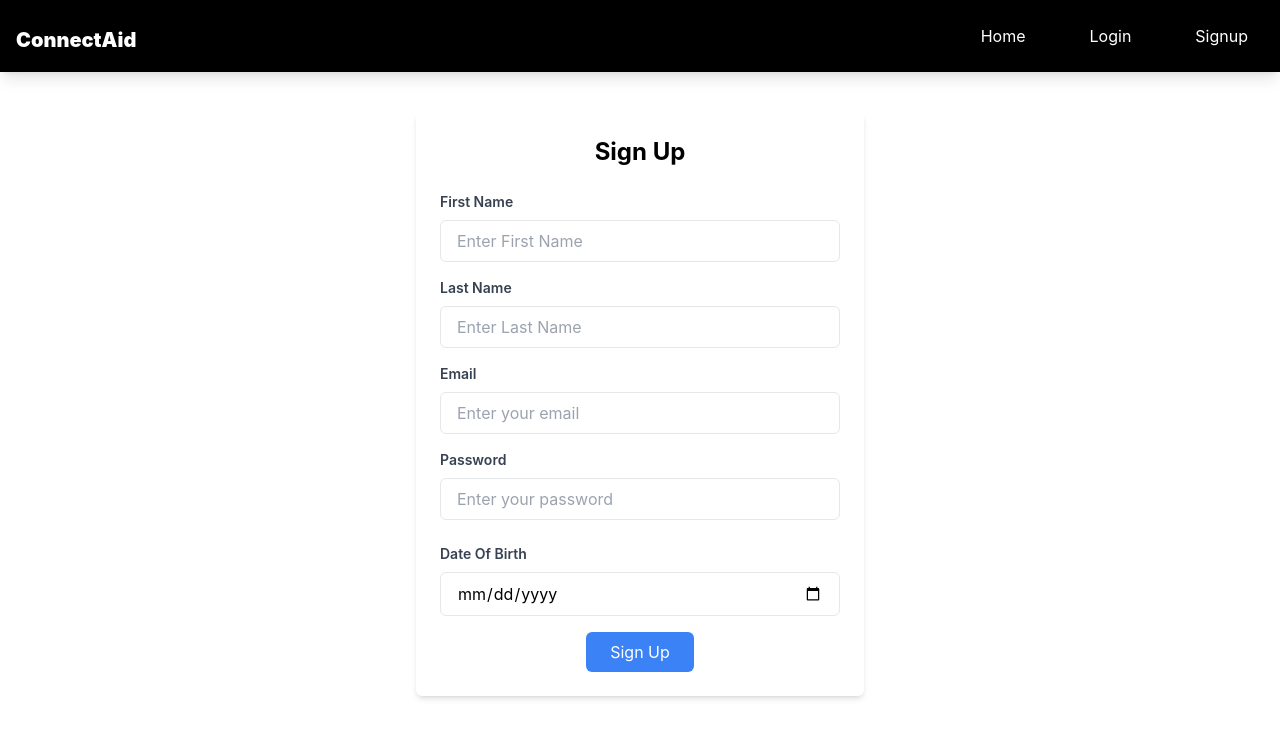
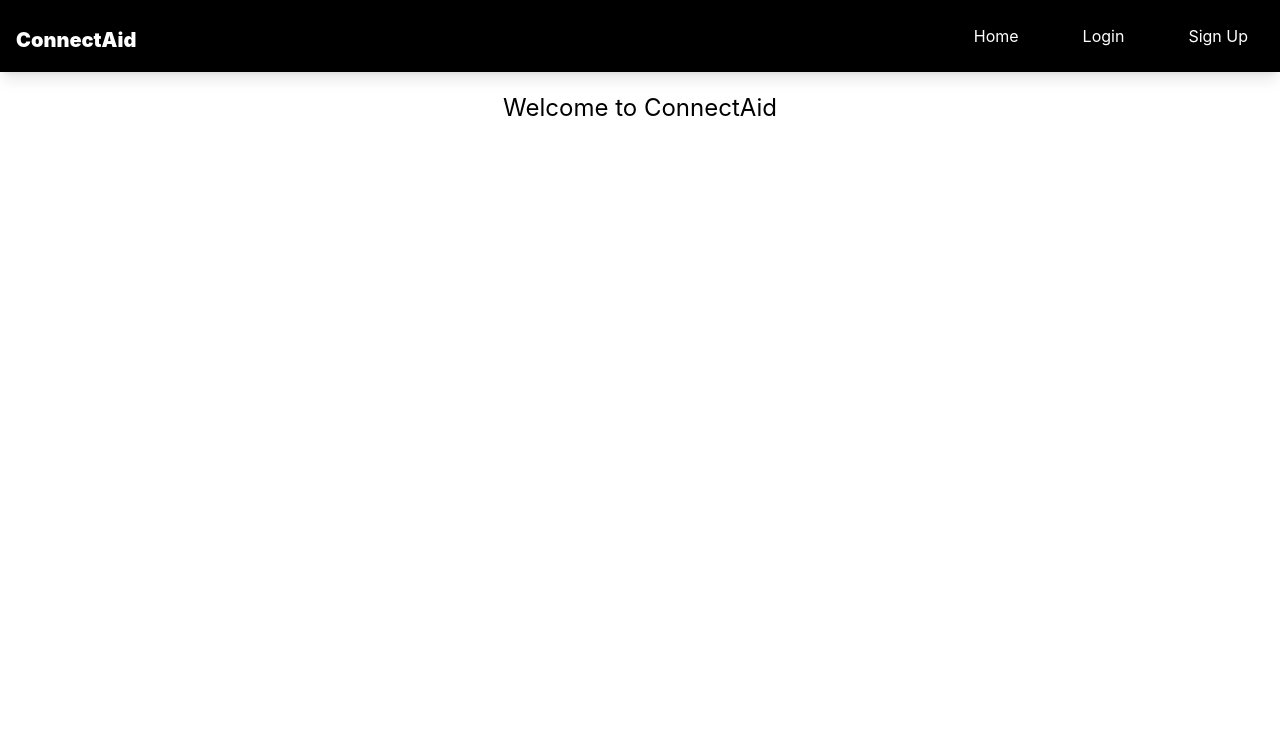
Before and after one commit to sam6akj/connectaid, a React (Create React App) app in the folder front-end/: page / in a window 1280 px wide. Shown: the top 738 px of the page. Built offline with nearby package versions, Linux system fonts and the light colour scheme.

Commit message:
added router dom for navigation

```diff
--- a/front-end/package.json
+++ b/front-end/package.json
@@ -6,6 +6,7 @@
     "cra-template": "1.2.0",
     "react": "^19.0.0",
     "react-dom": "^19.0.0",
+    "react-router-dom": "^7.0.2",
     "react-scripts": "5.0.1",
     "tailwindcss": "^3.4.16"
   },
--- a/front-end/src/App.js
+++ b/front-end/src/App.js
@@ -1,13 +1,28 @@
 import './App.css';
+import {React} from "react";
+import NavBar from './components/NavBar';
+import Home from './pages/Home';
+import { BrowserRouter as Router, Routes, Route } from 'react-router-dom';
+import Login from './pages/Login';
 import SignUp from './pages/SignUp';
 
 function App() {
   return (
     <div>
-      <div class="login-form">
-        {/* <Login/> */}
-        <SignUp/>
-      </div>
+      <Router>
+        <div>
+          <div className="navbar">
+            <NavBar />
+          </div>
+          <div className="content">
+            <Routes>
+              <Route path="/" element={<Home />} />
+              <Route path="/login" element={<Login />} />
+              <Route path="/signup" element={<SignUp />} />
+            </Routes>
+          </div>
+        </div>
+      </Router>
     </div>
 
 
--- a/front-end/src/components/NavBar.jsx
+++ b/front-end/src/components/NavBar.jsx
@@ -1,6 +1,6 @@
 import React from "react";
 import './NavBar.css';
-
+import { Link } from "react-router-dom";
 
 const NavBar = () => {
     return (
@@ -8,9 +8,15 @@ const NavBar = () => {
         <div className="container mx-auto flex justify-between items-center">
           <h1 className="font-black lg:text-[20px] sm:text-[20px] xs:text-[20px] text-[20px] lg:leading-[30px] mt-2 text-white hover:cursor-pointer">ConnectAid</h1>
           <ul className="flex space-x-8">
-            <li className="nav-item">Home</li>
-            <li className="nav-item">Login</li>
-            <li className="nav-item">Signup</li>
+            <li className="nav-item">
+              <Link to="/">Home</Link>
+            </li>
+            <li className="nav-item">
+              <Link to="/login">Login</Link>
+            </li>
+            <li className="nav-item">
+              <Link to="/signup">Sign Up</Link>
+            </li>
           </ul>
         </div>
       </nav>
--- a/front-end/src/pages/Home.jsx
+++ b/front-end/src/pages/Home.jsx
@@ -0,0 +1,9 @@
+import {React} from "react";
+
+const Home = ()=>{
+    return(
+        <h1 className="m-5 flex justify-center text-2xl bold">Welcome to ConnectAid</h1>
+    );
+}
+
+export default Home;
--- a/front-end/src/pages/Login.jsx
+++ b/front-end/src/pages/Login.jsx
@@ -1,10 +1,12 @@
 import React, { useState } from 'react';
 import Button from '../components/Button';
-import NavBar from '../components/NavBar';
+import { useNavigate } from 'react-router-dom';
+
 
 const Login = () => {
   const [email, setEmail] = useState('');
   const [password, setPassword] = useState('');
+  const navigate = useNavigate();
 
   const handleLogin = (e) => {
     e.preventDefault();
@@ -14,10 +16,6 @@ const Login = () => {
 
   return (
     <div>
-    <div class="navbar">
-        <NavBar/>
-    </div>
-
       {/* Login Form */}
       <div className="max-w-md mx-auto p-6 mt-10 bg-white rounded-md shadow-md">
         <h2 className="text-2xl font-bold text-center mb-6">Login</h2>
@@ -55,12 +53,12 @@ const Login = () => {
             />
           </div>
 
-          <div class="flex space-x-3 justify-center">
+          <div className="flex space-x-3 justify-center">
             {/* Login Button */}
             <Button text="Login" onClick={handleLogin} color="bg-blue-500" />
 
             {/* SignUp Button */}
-            <Button text="Sign Up" color="bg-blue-500"/>
+            <Button text="Sign Up" onClick={()=>navigate('/signup')}color="bg-blue-500"/>
           </div>
         </form>
       </div>
--- a/front-end/src/pages/SignUp.jsx
+++ b/front-end/src/pages/SignUp.jsx
@@ -1,6 +1,5 @@
 import React, { useState } from 'react';
 import Button from '../components/Button';
-import NavBar from '../components/NavBar';
 
 const SignUp = () =>{
     const [firstName,setFirstName] = useState('');
@@ -19,9 +18,6 @@ const SignUp = () =>{
 
     return(
         <div>
-            <div class="navbar">
-                <NavBar/>
-            </div>
             <div className="max-w-md mx-auto p-6 mt-10 bg-white rounded-md shadow-md">
                 <h2 className="text-2xl font-bold text-center mb-6">Sign Up</h2>
                 <form onSubmit={handleSignup}>
@@ -109,7 +105,7 @@ const SignUp = () =>{
                         />
                     </div>
 
-                    <div class="flex space-x-3 justify-center">
+                    <div className="flex space-x-3 justify-center">
                         {/* SignUp Button */}
                         <Button text="Sign Up" color="bg-blue-500"/>
                     </div>
```
Also changed, not shown: front-end/src/components/NavBar.css (line endings or trailing spaces), 1 other file (tests, documents, lock files or other folders).
